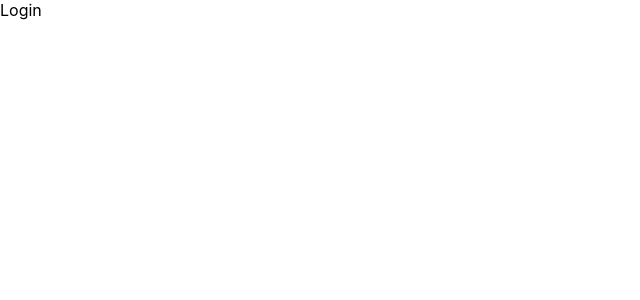
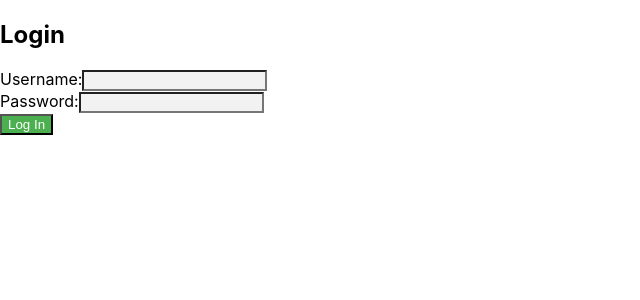
Before and after one commit to AMA1120/Full-Stack-Project, a React (Create React App) app in the folder client/: page /login in a window 1280 px wide. Shown: the top 300 px of the page, without its empty margins (0-640 px from the left). Built offline with nearby package versions, Linux system fonts and the light colour scheme.

Commit message:
Update Login.js
login frontend

```diff
--- a/client/src/pages/Login/Login.js
+++ b/client/src/pages/Login/Login.js
@@ -1,10 +1,80 @@
-import React from 'react'
+import React, {useState} from 'react'
 import './login.css';
 
-function Login() {
+// Create a functional component for the login page
+const Login = () => {
+  // State to manage user input (username and password)
+  const [username, setUsername] = useState('');
+  const [password, setPassword] = useState('');
+
+  // State to manage errors
+  const [error, setError] = useState('');
+
+  // Function to handle form submission
+  const handleSubmit = async (e) => {
+    e.preventDefault();
+
+    // Basic validation
+    if (!username || !password) {
+      setError('Please enter both username and password.');
+      return;
+    }
+
+    // Mock authentication function (replace with actual authentication logic)
+    try {
+      // Simulating API call or asynchronous operation
+      // In a real-world scenario, you would call your authentication API here
+      await mockAuthentication(username, password);
+
+      // If authentication is successful, you can redirect the user or update state
+      alert('Login successful!');
+    } catch (err) {
+      setError('Invalid credentials. Please try again.');
+    }
+  };
+
+  // Mock authentication function (replace with actual authentication logic)
+  const mockAuthentication = (username, password) => {
+    return new Promise((resolve, reject) => {
+      // Simulating an asynchronous API call
+      setTimeout(() => {
+        // Replace this condition with your actual authentication logic
+        if (username === 'exampleUser' && password === 'examplePassword') {
+          resolve();
+        } else {
+          reject();
+        }
+      }, 1000);
+    });
+  };
+
   return (
-    <div>Login</div>
-  )
-}
+    <div>
+      <h2>Login</h2>
+      {error && <p style={{ color: 'red' }}>{error}</p>}
+      <form onSubmit={handleSubmit}>
+        <label>
+          Username:
+          <input
+            type="text"
+            value={username}
+            onChange={(e) => setUsername(e.target.value)}
+          />
+        </label>
+        <br />
+        <label>
+          Password:
+          <input
+            type="password"
+            value={password}
+            onChange={(e) => setPassword(e.target.value)}
+          />
+        </label>
+        <br />
+        <button type="submit">Log In</button>
+      </form>
+    </div>
+  );
+};
 
 export default Login
```
